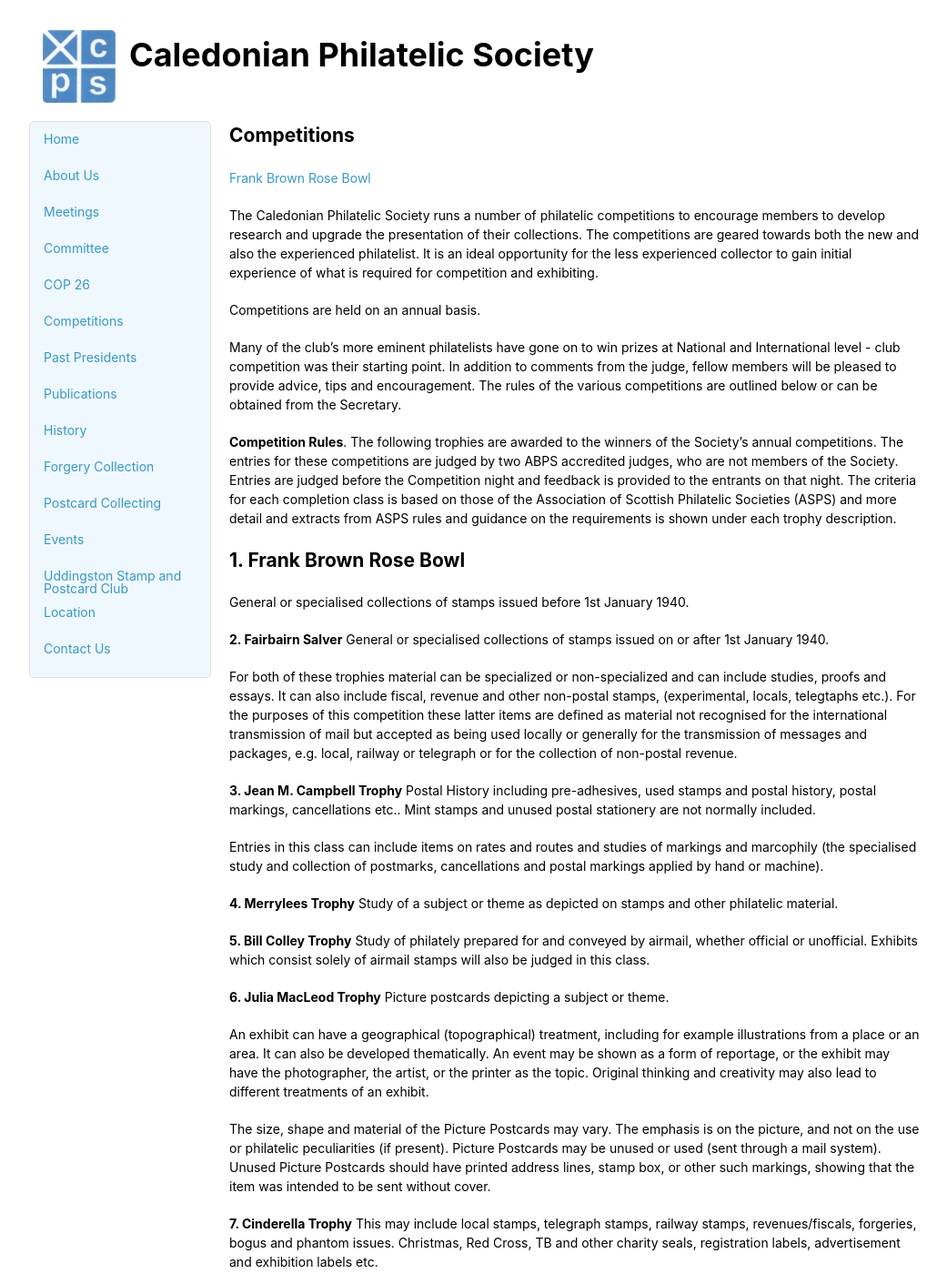
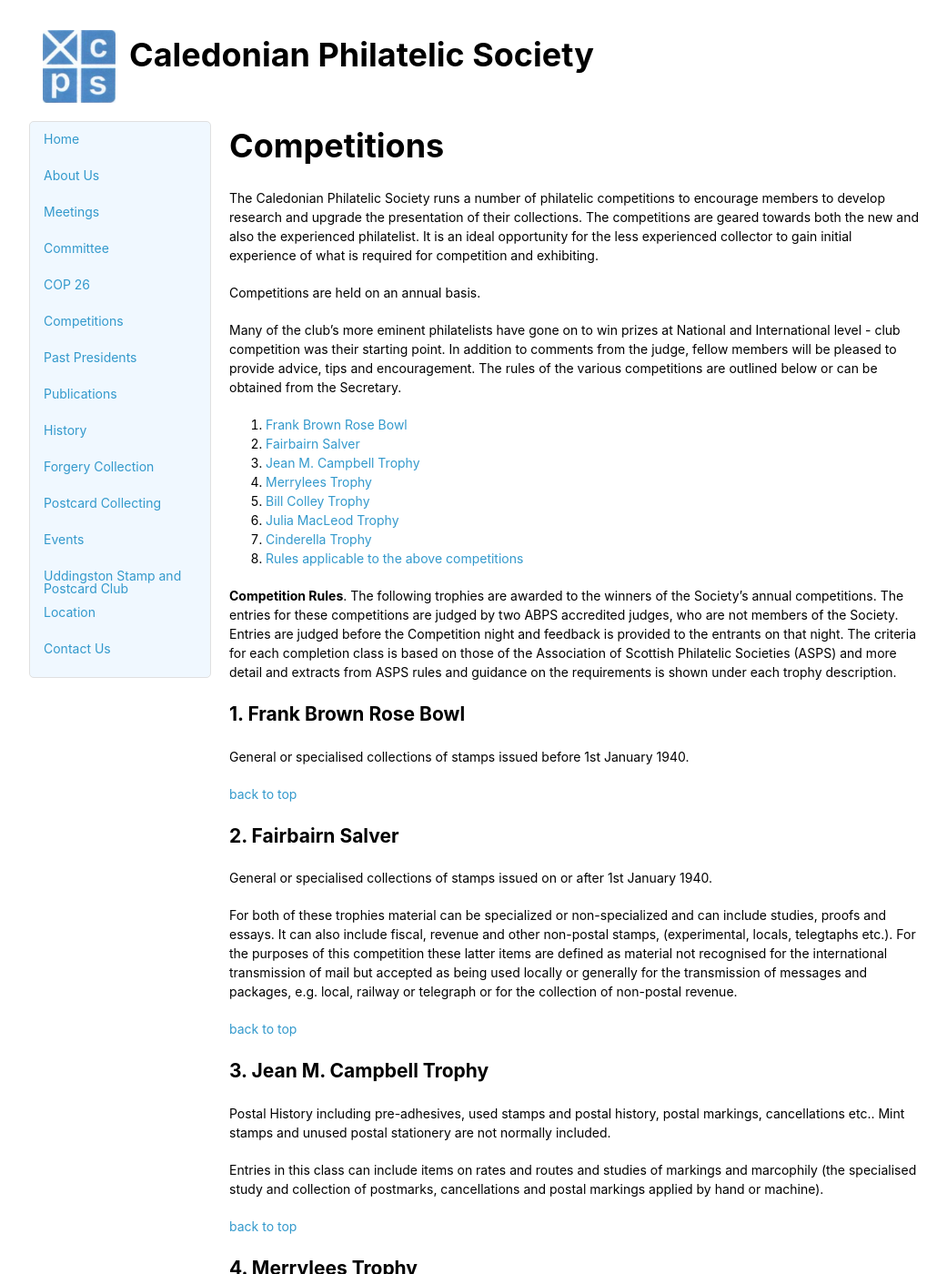
Before and after one commit to astalker/caledonian-stamps, a Jekyll site: the page built from competitions.md, in a window 1280 px wide and 1400 px high. Shown: the whole window at 91% size, without its empty margins (118-1159 px from the left). Built offline with Jekyll 4.4.1, drawn with Linux system fonts in a browser that asks for light colours; our own code applies the rules of GitHub Pages for plain Markdown files; some of the changed text lies outside the part shown.

Commit message:
Add in page links

```diff
--- a/_includes/competitions-menu.html
+++ /dev/null
@@ -1,5 +0,0 @@
-<ul class="submenu">
-    <li><a href="./competitions">Current Syllabus</a></li>
-    <li><a href="./previous-meetings">Previous Meetings</a></li>
-    <li><a href="./advice-for-visiting-speakers">Advice for visiting speakers</a></li>
-</ul>
--- a/competitions.md
+++ b/competitions.md
@@ -8,41 +6,59 @@ Competitions are held on an annual basis.
 
 Many of the club's more eminent philatelists have gone on to win prizes at National and International level - club competition was their starting point. In addition to comments from the judge, fellow members will be pleased to provide advice, tips and encouragement. The rules of the various competitions are outlined below or can be obtained from the Secretary.
 
+1. [Frank Brown Rose Bowl](#frank-brown-rose-bowl)
+1. [Fairbairn Salver](#fairbairn-salver)
+1. [Jean M. Campbell Trophy](#jean-m-campbell-trophy)
+1. [Merrylees Trophy](#merrylees-trophy)
+1. [Bill Colley Trophy](#bill-colley-trophy)
+1. [Julia MacLeod Trophy](#julia-macLeod-trophy)
+1. [Cinderella Trophy](#cinderella-trophy)
+1. [Rules applicable to the above competitions](#rules-applicable-to-the-above-competitions)
+
 **Competition Rules**.
 The following trophies are awarded to the winners of the Society's annual competitions. The entries for these competitions are judged by two ABPS accredited judges, who are not members of the Society. Entries are judged before the Competition night and feedback is provided to the entrants on that night. The criteria for each completion class is based on those of the Association of Scottish Philatelic Societies (ASPS) and more detail and extracts from ASPS rules and guidance on the requirements is shown under each trophy description.
 
 ## 1. Frank Brown Rose Bowl
 General or specialised collections of stamps issued before 1st January 1940.
 
-**2. Fairbairn Salver**
+[back to top](#competitions)
+
+## 2. Fairbairn Salver
 General or specialised collections of stamps issued on or after 1st January 1940.
 
 For both of these trophies material can be specialized or non-specialized and can include studies, proofs and essays. It can also include fiscal, revenue and other non-postal stamps, (experimental, locals, telegtaphs etc.). For the purposes of this competition these latter items are defined as material not recognised for the international transmission of mail but accepted as being used locally or generally for the transmission of messages and packages, e.g. local, railway or telegraph or for the collection of non-postal revenue.
 
-**3. Jean M. Campbell Trophy**
+[back to top](#competitions)
+
+## 3. Jean M. Campbell Trophy
 Postal History including pre-adhesives, used stamps and postal history, postal markings, cancellations etc.. Mint stamps and unused postal stationery are not normally included.
 
 Entries in this class can include items on rates and routes and studies of markings and marcophily (the specialised study and collection of postmarks, cancellations and postal markings applied by hand or machine).
 
-**4. Merrylees Trophy**
+[back to top](#competitions)
+## 4. Merrylees Trophy
 Study of a subject or theme as depicted on stamps and other philatelic material.
 
-**5. Bill Colley Trophy**
+[back to top](#competitions)
+## 5. Bill Colley Trophy
 Study of philately prepared for and conveyed by airmail, whether official or unofficial. Exhibits which consist solely of airmail stamps will also be judged in this class.
 
-**6. Julia MacLeod Trophy**
+[back to top](#competitions)
+## 6. Julia MacLeod Trophy
 Picture postcards depicting a subject or theme.
 
 An exhibit can have a geographical (topographical) treatment, including for example illustrations from a place or an area. It can also be developed thematically. An event may be shown as a form of reportage, or the exhibit may have the photographer, the artist, or the printer as the topic. Original thinking and creativity may also lead to different treatments of an exhibit.
 
 The size, shape and material of the Picture Postcards may vary. The emphasis is on the picture, and not on the use or philatelic peculiarities (if present). Picture Postcards may be unused or used (sent through a mail system). Unused Picture Postcards should have printed address lines, stamp box, or other such markings, showing that the item was intended to be sent without cover.
 
-**7. Cinderella Trophy**
+[back to top](#competitions)
+## 7. Cinderella Trophy
 This may include local stamps, telegraph stamps, railway stamps, revenues/fiscals, forgeries, bogus and phantom issues. Christmas, Red Cross, TB and other charity seals, registration labels, advertisement and exhibition labels etc.
 
 However, things such as trade, cigarette and telephone cards (unless the image of a stamp is incorporated in the design), matchbox or cheese labels, aerial propaganda leaflets, and other forms of ephemera like emergency money are not considered as Cinderella items for this purpose.
 
-**Rules applicable to the above competitions**.
+[back to top](#competitions)
+## Rules applicable to the above competitions
 
 1. Only Society members may enter.
 2. No less than 8 and no more than 16 sheets are required.
@@ -51,7 +67,9 @@ However, things such as trade, cigarette and telephone cards (unless the image o
 5. The judges shall have the power to allocate marks to each entry as they see fir and their decision shall be final. Awards may be withheld if the best entry fails to meet an acceptable standard.
 6. No entry that has previously received an award is eligible for competition.
 
-**Submission of entries**.
+[back to top](#competitions)
+
+## Submission of entries
 
 There are no entry forms. All that is required is the submission of entries to the Secretary on or before the last Society meeting in January, unless otherwise indicated at Society meetings.
 
@@ -59,16 +77,24 @@ Members are encouraged to look at the rules and advice provided by ASPS with a v
 
 See https://www.scottishphilately.co.uk/rules.php (National Exhibition - Advice to Exhibitors) which provides useful advice for creating exhibits even if you are only interested in entering the Society competitions.
 
-**The President's Cup**
+[back to top](#competitions)
+
+## The President's Cup
 This is awarded to the best competition entry of no less than 16 sheets by a member who has not previously won an award in Society competitions (including this cup). All relevant entries to all competitions will automatically be considered for this award. An award will only be made if there is an entry of an acceptable standard.
 
-**Rules for the President's Cup Competition**.
+[back to top](#competitions)
+
+## Rules for the President's Cup Competition
 
 General rules 1, 2 and 3 above apply.
 4. Judging will be carried out by members present on Competition Night.
 5. The award may be withheld if none of the entries are of sufficient merit.
 6. An entry which has received this award shall not again be eligible for this competition, but may be entered in subsequent years for one of the other Society Trophies.
 
-**The Caledonian Rose Bowl**
+[back to top](#competitions)
+
+## The Caledonian Rose Bowl
 
 The Caledonian Rose Bowl is awarded each year for the best display given to the Society by a Society Member. Judging of displays will be made by the immediate past President and two other member of the Society. Eligibility for this award can be either a full display (2 rounds) or a half display (1 round).
+
+[back to top](#competitions)
```
Also changed, not shown: other parts of competitions.md (+1 -3 lines).
